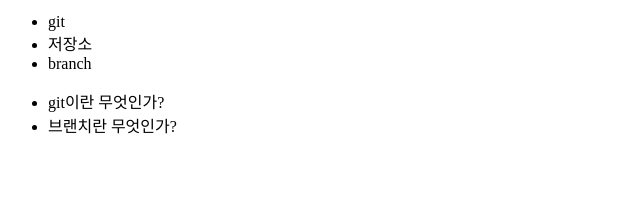
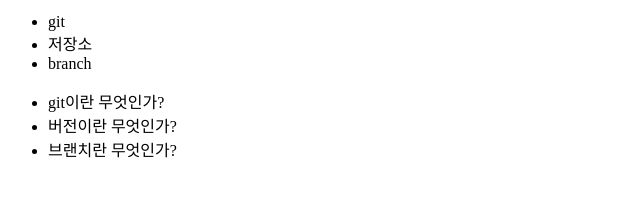
Before and after one commit to ooreenara/test, a plain HTML site: page index.html in a window 1280 px wide. Shown: the part 117-314 px from the top of the page, without its empty margins (0-640 px from the left). Drawn offline with Linux system fonts and the light colour scheme.

Commit message:
list 버전이란 무엇인가 추가

```diff
--- a/index.html
+++ b/index.html
@@ -12,6 +12,7 @@
 	</ul>
 	<ul>
 		<li>git이란 무엇인가?</li>
+		<li>버전이란 무엇인가?</li>
 		<li>브랜치란 무엇인가?</li>
 	</ul>
 </body>
```
